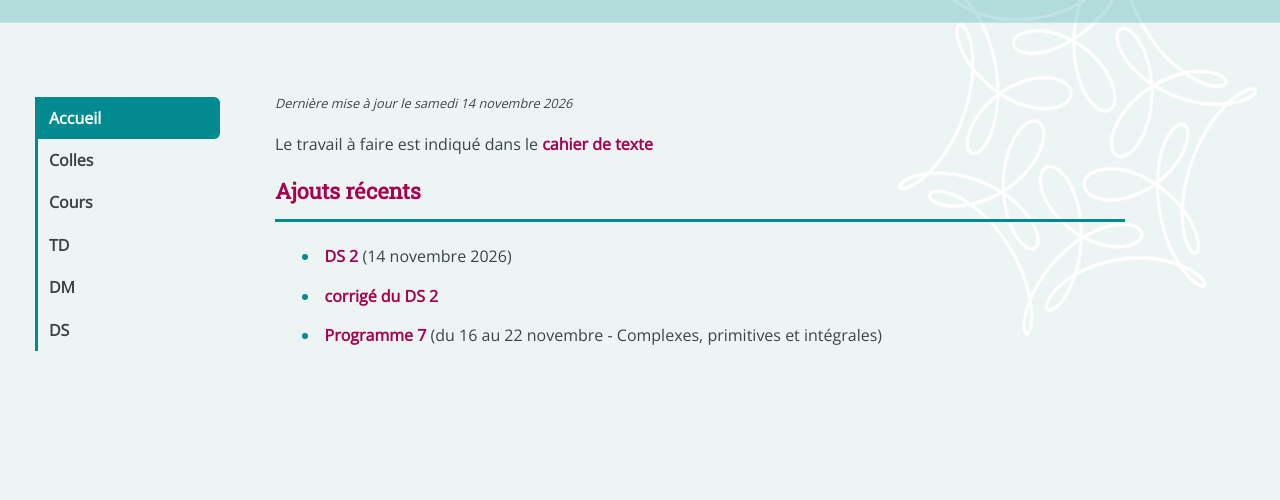
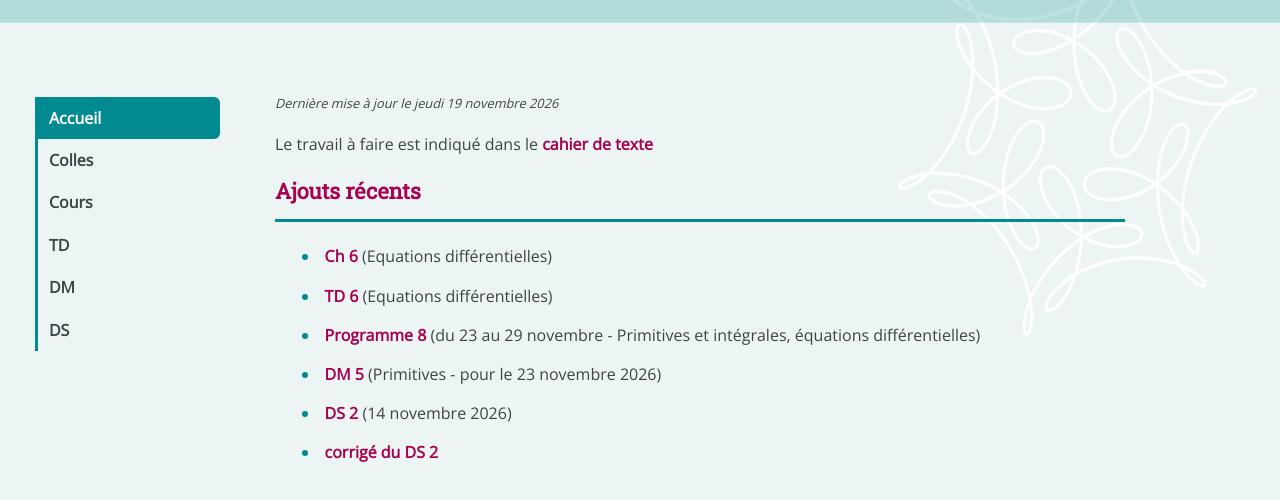
Before and after one commit to dsembely/dsembely.github.io, a plain HTML site: page index.html in a window 1280 px wide. Shown: the part 68-568 px from the top of the page. Drawn offline with nearby package versions, Linux system fonts and the light colour scheme.

Commit message:
Add files via upload

```diff
--- a/index.html
+++ b/index.html
@@ -34,7 +34,7 @@
       <div id="contenu">
         <div>
 <p><span style="font-style: italic; font-size: 0.8em"><!-- Bienvenue sur ce site !<br> -->
-Dernière mise à jour le samedi 14 novembre 2026<br>
+Dernière mise à jour le jeudi 19 novembre 2026<br>
               <div>
           <p>Le travail à faire est indiqué dans le <a href="https://docs.google.com/spreadsheets/d/1Degj9g45DXBnE6T3mYOG2zS02UDZtxDi9LU9Ew2kj04/edit?usp=sharing" target="_blank">cahier de texte</a>
           </p>
@@ -43,9 +43,12 @@ Dernière mise à jour le samedi 14 novembre 2026<br>
 </span></h3>
             <ul>
               <ul>
+<li><!-- 323 --><a href="CURRENT/Ch06_ED_e.pdf" target="_blank">Ch 6</a> (Equations différentielles)</li>
+<li><!-- 323 --><a href="CURRENT/TD06_ED.pdf" target="_blank">TD 6</a> (Equations différentielles)</li>
+<li><!-- 323 --><a href="CURRENT/Prog_PTSI2_08.pdf" target="_blank">Programme 8</a> (du 23 au 29 novembre - Primitives et intégrales, équations différentielles)</li>
+<li><!-- 323 --><a href="CURRENT/DM05.pdf" target="_blank">DM 5</a> (Primitives - pour le 23 novembre 2026)</li>
 <li><!-- 318 --><a href="CURRENT/DS02.pdf" target="_blank">DS 2</a> (14 novembre 2026)</li>
 <li><!-- 318 --><a href="CURRENT/DS02c.pdf" target="_blank">corrigé du DS 2</a></li>
-<li><!-- 316 --><a href="CURRENT/Prog_PTSI2_07.pdf" target="_blank">Programme 7</a> (du 16 au 22 novembre - Complexes, primitives et intégrales)</li>
               </ul>
             </ul>
           </div>
```
Also changed, not shown: colles.html (+1 -0 lines), cours.html (+1 -0 lines), dm.html (+1 -0 lines), td.html (+1 -0 lines).
